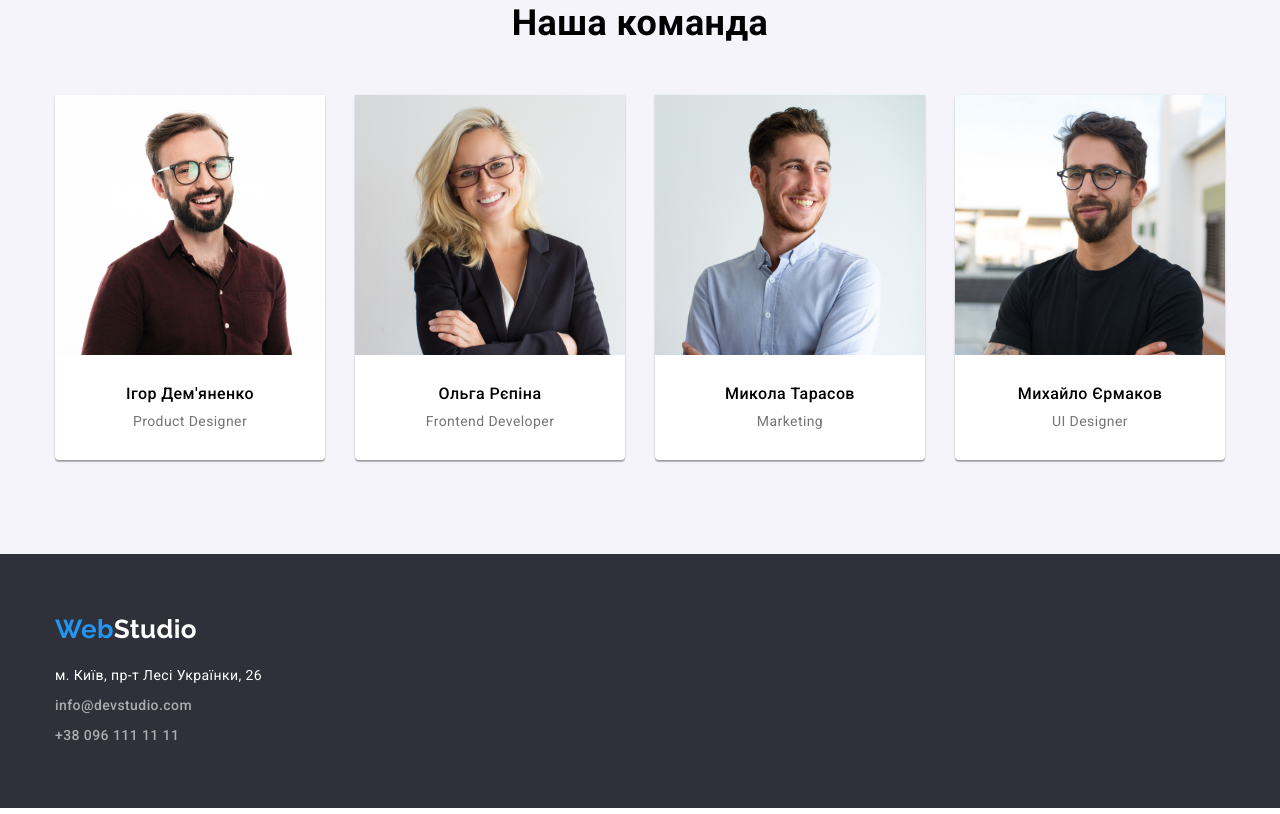
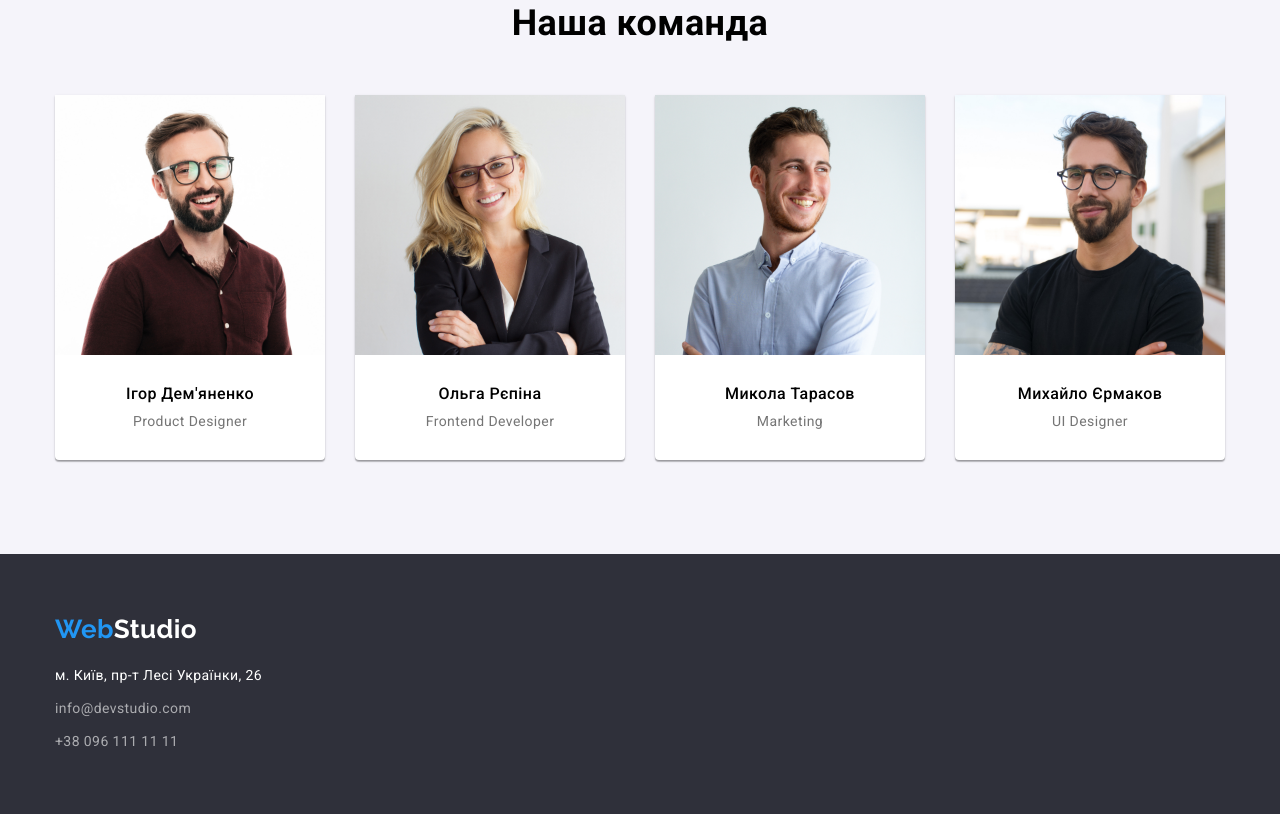
Before and after one commit to Ksandrrr/goit-markup-hw-03, a plain HTML site: page index.html in a window 1280 px wide. Shown: the part 1539-2353 px from the top of the page. Drawn offline with nearby package versions, Linux system fonts and the light colour scheme.

Commit message:
unclear corrections

```diff
--- a/css/styles.css
+++ b/css/styles.css
@@ -13,6 +13,7 @@ ul {
   margin-top: 0;
   margin-bottom: 0;
   padding-left: 0;
+
 }
 h1,
 h2,
@@ -239,6 +240,7 @@ nav > ul {
   font-weight: 500;
 }
 .studio-list-our-team p {
+
   margin-top: 10px;
   margin-bottom: 30px;
 
@@ -348,9 +350,9 @@ footer {
 
 .footer-communication-links a {
   color: var(--footer-text-color);
-
+display: block;
   line-height: 1.7;
-  font-weight: 500;
+  font-weight: 400;
   font-style: normal;
 }
 
@@ -363,8 +365,8 @@ address p {
   line-height: 1.7;
 }
 .footer-communication-links li {
-  margin-bottom: 6px;
-  margin-top: 6px;
+  margin-bottom: 9px;
+  margin-top: 9px;
 }
 .footer-communication-links li:last-child {
   margin-top: 0;
```
